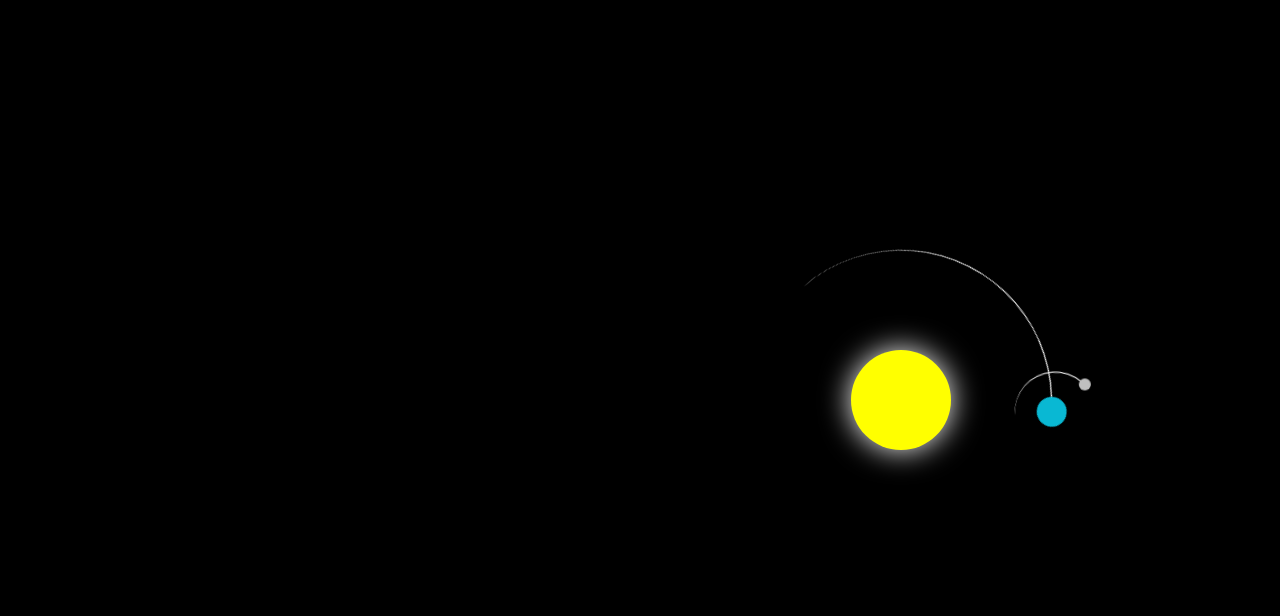
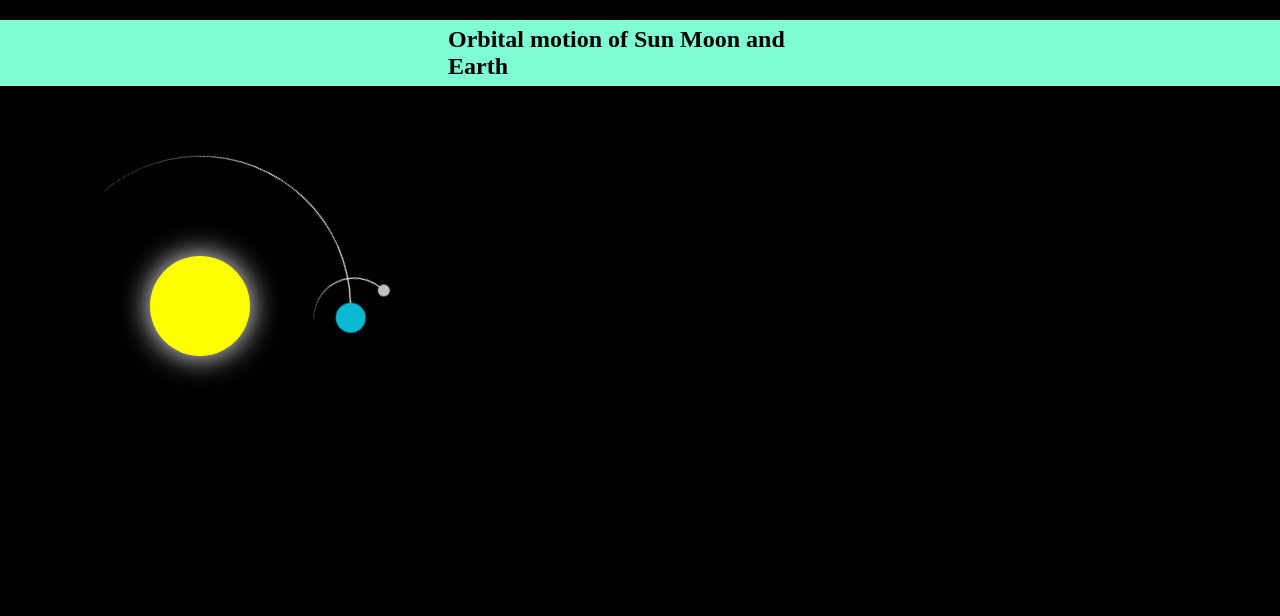
Before and after one commit to vijay-kc/orbitalmotion, a plain HTML site: page index.html in a window 1280 px wide. Drawn offline with Linux system fonts and the light colour scheme.

Commit message:
Update style.css

```diff
--- a/style.css
+++ b/style.css
@@ -1,18 +1,16 @@
+h2{ background-color: aquamarine;
+    padding: 6px 35% ;
+    align-items: center;
+ }
 body{
     margin: 0;
     height: 100vh;
-    display: flex;
     align-items: center;
     justify-content: center;
     background: #000;
     overflow: hidden;
 }
-nav{
-    background-color: aquamarine;
-}
-h2{
-   padding: 6px 60px ;
-}
+
 .container{
     font-size: 10px;
     width: 40em;
```
